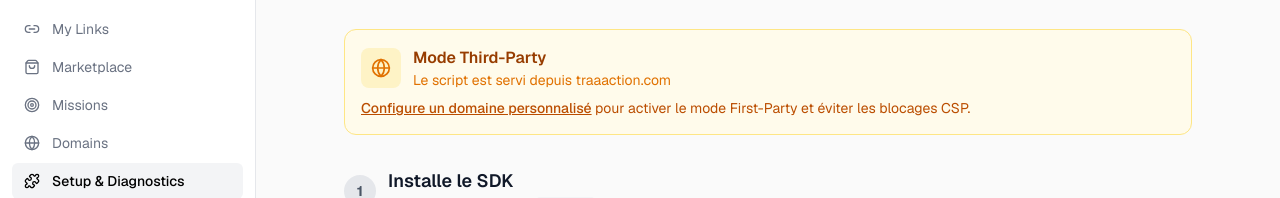
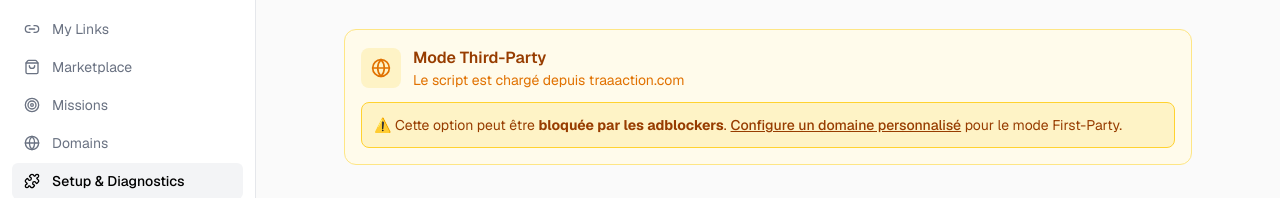
Before and after one commit to Whiskerweb/Trac, a Next.js app: page /dashboard/integration in a window 1280 px wide. Shown: the part 139-337 px from the top of the page. Built offline with nearby package versions, Linux system fonts and the light colour scheme; no server answers.

Commit message:
docs: Clarify first-party tracking requires reverse proxy setup
- Added warning box explaining proxy configuration is required
- First-party: Must configure Next.js rewrites or Vercel config
- Third-party: Warned about adblocker blocking

```diff
--- a/app/dashboard/integration/page.tsx
+++ b/app/dashboard/integration/page.tsx
@@ -199,13 +199,17 @@ tracAnalytics("ready", function() {
                                 <ShieldCheck className="w-5 h-5 text-green-600" />
                             </div>
                             <div>
-                                <h3 className="font-semibold text-green-800">Mode First-Party Activé ✓</h3>
-                                <p className="text-green-600 text-sm">Ton domaine <code className="bg-green-100 px-1.5 py-0.5 rounded">{customDomain}</code> est configuré</p>
+                                <h3 className="font-semibold text-green-800">Mode First-Party Recommandé ✓</h3>
+                                <p className="text-green-600 text-sm">Domaine custom: <code className="bg-green-100 px-1.5 py-0.5 rounded">{customDomain}</code></p>
                             </div>
                         </div>
-                        <p className="text-green-700 text-sm mt-2">
-                            Le script sera servi depuis ton propre domaine. Aucun problème de CSP ou d'ad-blocker !
-                        </p>
+                        <div className="bg-green-100 border border-green-300 rounded-lg p-3 mt-3">
+                            <p className="text-green-800 text-sm font-medium mb-1">⚠️ Configuration requise</p>
+                            <p className="text-green-700 text-sm">
+                                Pour le first-party tracking, tu dois configurer un <strong>reverse proxy</strong> sur ton site
+                                (Next.js rewrites ou Vercel config). Le code ci-dessous inclut les 2 étapes nécessaires.
+                            </p>
+                        </div>
                     </div>
                 ) : (
                     <div className="p-4 bg-amber-50 border border-amber-200 rounded-xl">
@@ -215,14 +219,17 @@ tracAnalytics("ready", function() {
                             </div>
                             <div>
                                 <h3 className="font-semibold text-amber-800">Mode Third-Party</h3>
-                                <p className="text-amber-600 text-sm">Le script est servi depuis traaaction.com</p>
+                                <p className="text-amber-600 text-sm">Le script est chargé depuis traaaction.com</p>
                             </div>
                         </div>
-                        <p className="text-amber-700 text-sm mt-2">
-                            <Link href="/dashboard/domains" className="underline font-medium hover:text-amber-800">
-                                Configure un domaine personnalisé
-                            </Link> pour activer le mode First-Party et éviter les blocages CSP.
-                        </p>
+                        <div className="bg-amber-100 border border-amber-300 rounded-lg p-3 mt-3">
+                            <p className="text-amber-800 text-sm">
+                                ⚠️ Cette option peut être <strong>bloquée par les adblockers</strong>.
+                                <Link href="/dashboard/domains" className="underline font-medium hover:text-amber-900 ml-1">
+                                    Configure un domaine personnalisé
+                                </Link> pour le mode First-Party.
+                            </p>
+                        </div>
                     </div>
                 )}
             </div>
```
